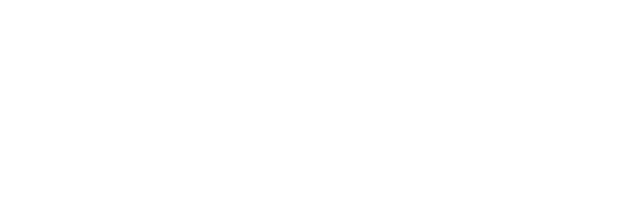
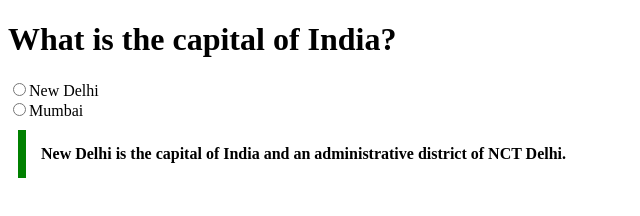
Before and after one commit to acciojob/trivia-shailja111, a website: page main.html in a window 1280 px wide. Shown: the whole page, without its empty margins (0-640 px from the left). Drawn offline with Linux system fonts and the light colour scheme.

Commit message:
created a submission

```diff
--- a/main.html
+++ b/main.html
@@ -10,6 +10,13 @@
 	<!-- the entire body must be written by student -->
     <script type="text/javascript" src="./script.js">
 </script>
+	<h1>What is the capital of India?</h1>
+	<input type="radio" name="newdelhi" >New Delhi <br>
+	<input type="radio" name="newdelhi" >Mumbai
+
+	<blockquote cite="https://en.wikipedia.org/wiki/New_Delhi">
+New Delhi is the capital of India and an administrative district of NCT Delhi.
+</blockquote>
 
 </body>
 
--- a/styles.css
+++ b/styles.css
@@ -1,2 +1,10 @@
 
 /* Your CSS Code here. */
+blockquote {
+  max-width: 600px;
+	margin: 10px;
+	padding: 15px;
+	border-left: 8px solid green;
+	background-color: #f8fffe"";
+	font-weight: bold;
+}
```
